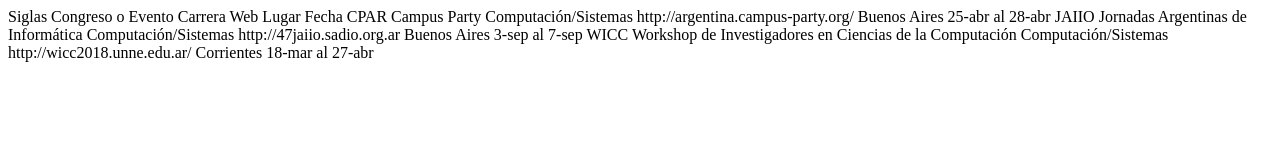
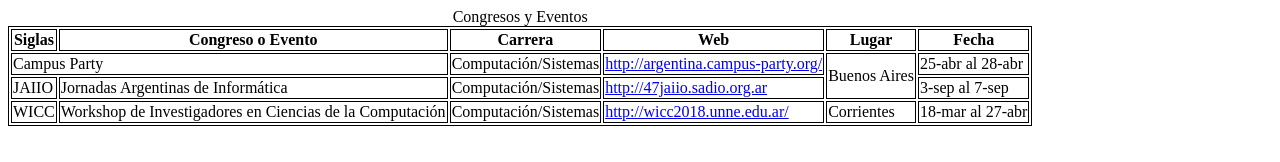
Before and after one commit to UCC-LabCompu2/ejercicios2024-josephinebraemer, a plain HTML site: page Ejercicios-HTML/ej_tablas.html in a window 1280 px wide. Drawn offline with Linux system fonts and the light colour scheme.

Commit message:
Update ej_tablas.html

```diff
--- a/Ejercicios-HTML/ej_tablas.html
+++ b/Ejercicios-HTML/ej_tablas.html
@@ -15,33 +15,43 @@
 <!--Elimine las siglas CPAR, y 'Campus Party' debe ocupar 2 celdas-->
 <!--Como campus party y Jaiio comparten el mismo lugar, unifique las celdas que contienen 'Buenos Aires'-->
 <body>
-
-Siglas
-Congreso o Evento
-Carrera
-Web
-Lugar
-Fecha
-
-CPAR
-Campus Party
-Computación/Sistemas
-http://argentina.campus-party.org/
-Buenos Aires
-25-abr al 28-abr
-
-JAIIO
-Jornadas Argentinas de Informática
-Computación/Sistemas
-http://47jaiio.sadio.org.ar
-Buenos Aires
-3-sep al 7-sep
-
-WICC
-Workshop de Investigadores en Ciencias de la Computación
-Computación/Sistemas
-http://wicc2018.unne.edu.ar/
-Corrientes
-18-mar al 27-abr
+<table>
+    <caption>Congresos y Eventos</caption>
+    <thead>
+    <tr>
+        <th>Siglas</th>
+        <th>Congreso o Evento</th>
+        <th>Carrera</th>
+        <th>Web</th>
+        <th>Lugar</th>
+        <th>Fecha</th>
+    </tr>
+    </thead>
+    <tbody>
+    <tr>
+        <td colspan="2">Campus Party</td>
+        <td>Computación/Sistemas</td>
+        <td><a href="http://argentina.campus-party.org">http://argentina.campus-party.org/</a></td>
+        <td rowspan="2">Buenos Aires</td>
+        <td>25-abr al 28-abr</td>
+    </tr>
+    <tr>
+        <td>JAIIO</td>
+        <td>Jornadas Argentinas de Informática</td>
+        <td>Computación/Sistemas</td>
+        <td><a href="http://47jaiio.sadio.org.ar">http://47jaiio.sadio.org.ar</a></td>
+        <!--Aca había un Buenos Aires-->
+        <td>3-sep al 7-sep</td>
+    </tr>
+    <tr>
+        <td>WICC</td>
+        <td>Workshop de Investigadores en Ciencias de la Computación</td>
+        <td>Computación/Sistemas</td>
+        <td><a href="http://wicc2018.unne.edu.ar/">http://wicc2018.unne.edu.ar/</a></td>
+        <td>Corrientes</td>
+        <td>18-mar al 27-abr</td>
+    </tr>
+    </tbody>
+</table>
 </body>
 </html>
```
